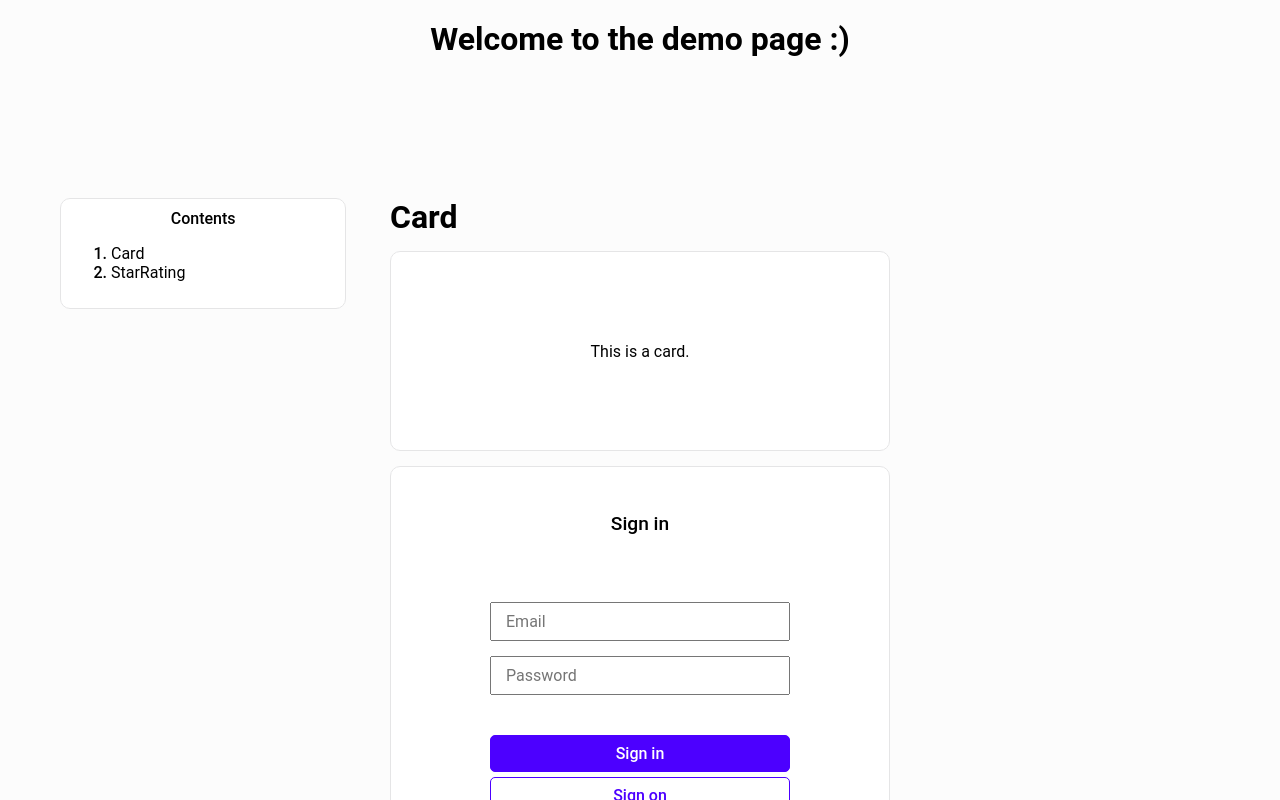
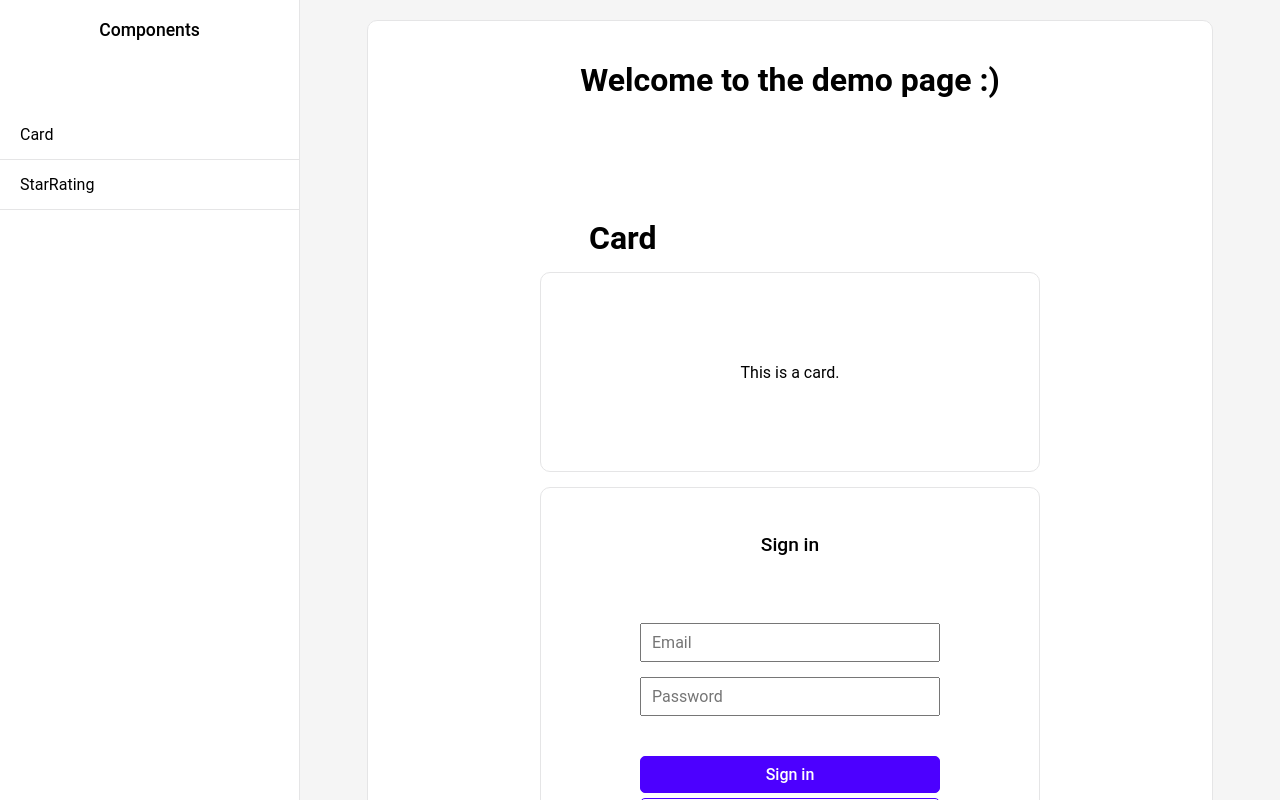
Before and after one commit to thelunacodes/thelunas-react-ts-components, a React (Vite) app: page / in a window 1280 px wide. Built offline with nearby package versions, Linux system fonts and the light colour scheme.

Commit message:
Deixei a página de demo mais fofinha :3

```diff
--- a/src/App.css
+++ b/src/App.css
@@ -1,5 +1,5 @@
 body {
-  background-color: #fcfcfc;
+  background-color: #f5f5f5;
 }
 
 p,
@@ -11,66 +11,68 @@ label {
   user-select: none;
 }
 
-/* "Contents" section */
-.demoPageContents {
-  position: absolute;
+.demoPageComponentList,
+.demoPageComponentListItem,
+.demoPageHeader,
+.demoPageColumn2 {
+  width: 100%;
 }
 
-.demoPageContentsSection {
-  padding:10px;
+/* "Component" section */
+.demoPageComponentList {
+  margin-top: 50px;
 }
 
-.demoPageContentItem {
-  margin-right: 150px;
+.demoPageComponentListItem {
+  padding: 15px 20px;
+  border-bottom: 1px solid #e5e5e6;
 }
 
-.demoPageContentItem:hover {
-  cursor: pointer;
-  text-decoration: underline;
-}
-
-.demoPageContentItem::marker {
-  font-weight: 500;
+.demoPageComponentListItem:hover {
+  background-color: #e5e5e6;
 }
 
 /* Columns */
-.demoPageColumnContainer {
-  padding: 0px 40px
-}
 
 .demoPageHeader {
-  width: 100%;
-  margin-bottom: 100px;
+  margin-bottom: 80px;
 }
 
 .demoPageHeader,
-.demoPageColumn1,
-.demoPageColumn2,
-.demoPageColumn3 {
+.demoPageColumn2 {
   padding: 20px;
 }
 
-.demoPageColumn1,
-.demoPageColumn2,
-.demoPageColumn3 {
-  display: flex;
-  flex-direction: column;
-}
-
-.demoPageColumn1,
-.demoPageColumn3 {
-  width: 60%;
+.demoPageColumn1 {
+  width: 19vw;
+  max-width: 370px;
+  min-width: 300px;
+  background-color: #ffffff;
+  border-right: 1px solid #e5e5e6;
 }
 
 .demoPageColumn2 {
-  width: 700px;
-  max-width: 700px;
+  flex: 1;
+  min-height: 0;
+  overflow-y: auto;
+  height: 100vh;
   gap: 35px;
+
 }
 
 /* Sections */
+.demoSectionsContainer {
+  background-color: white;
+  width: 90%;
+  padding: 40px 20px;
+  border: 1px solid #e5e5e6;
+  border-radius: 10px;
+}
+
 .demoPageSectionContainer {
-  width: 100%;
+  width: 50%;
+  max-width: 500px;
+  padding: 20px 0px;
 }
 
 .demoPageComponentTitle {
--- a/src/App.tsx
+++ b/src/App.tsx
@@ -1,6 +1,5 @@
-import { useRef } from 'react'
+import React, { useRef } from 'react'
 import './App.css'
-import Card from './components/Card/Card'
 
 import './globalStyling.css'
 import CardDemo from './DemoSections/CardDemo/CardDemo';
@@ -18,43 +17,44 @@ function App() {
   const cardRef = useRef<HTMLDivElement>(null);
   const starRatingRef = useRef<HTMLDivElement>(null);
 
-  const sectionsDict = [
+  const sectionListDict = [
     { "title": "Card", "refObj": cardRef },
     { "title": "StarRating", "refObj": starRatingRef },
   ]
 
+  const sectionList = [
+    <CardDemo cardRef={cardRef} />,
+    <StarRatingDemo starRatingRef={starRatingRef} />
+  ]
+
   return (
-    <div className='flex column fullScreen hScroll'>
-        <header className='demoPageHeader'>
-            <h1 className='centeredText'>Welcome to the demo page :)</h1>
-        </header>
-        <div className='flex row demoPageColumnContainer'>
-          <div className='demoPageColumn1'>
+    <div className='flex column fullScreen '>
+        <div className='flex row'>
+          <div className='flex column vCenter demoPageColumn1'>
+            <p className='centeredText semibold' style={{padding: '20px', fontSize:'1.1rem'}}>Components</p>
 
-            <div className='demoPageContents'>
-              <Card children={
-                <div className='demoPageContentsSection'>
-                    <p className='centeredText semibold'>Contents</p>
-                    <ol>
-                      { sectionsDict.map((section, idx) =>
-                        <li key={idx} className='demoPageContentItem' onClick={() => scrollToSection(section.refObj)}>
-                          {section.title}
-                        </li>)
-                      }
-                    </ol>
-                </div>
-              }/>
+            <div className='demoPageComponentList'>
+              { sectionListDict.map((section, idx) =>
+                <div key={idx} className='demoPageComponentListItem' onClick={() => scrollToSection(section.refObj)}>
+                  <p>{section.title}</p>
+                </div>)
+              }
             </div>
+
           </div>
 
           <div className='flex column vCenter demoPageColumn2'>
+            <div className='flex column vCenter demoSectionsContainer'>
+              <h1 className='centeredText' style={{marginBottom: '100px'}}>Welcome to the demo page :)</h1>
 
-            <CardDemo cardRef={cardRef} />
-            <StarRatingDemo starRatingRef={starRatingRef} />
-
+              { sectionList.map((section, idx) =>
+                <React.Fragment key={idx}>
+                  {section}
+                  <div className='divider'></div>
+                </React.Fragment>
+              )}
+            </div>
           </div>
-
-          <div className='demoPageColumn3'></div>
         </div>
     </div>
   )
--- a/src/DemoSections/CardDemo/CardDemo.css
+++ b/src/DemoSections/CardDemo/CardDemo.css
@@ -3,6 +3,31 @@
 .cardDemoContainer,
 .cardDemoButton {
     width: 100%;
+}
+
+.cardDemoContainer,
+.cardDemoSignInFields {
+    gap: 15px;
+}
+
+#btn-sign-in,
+#btn-sign-on {
+    border-color: #4c00ff;
+}
+
+.cardDemoButton,
+#email-input,
+#password-input,
+label {
+    font-size: 1rem;
+    font-family: var(--default-font);
+    margin: 0
+}
+
+#email-input,
+#password-input {
+    padding: 8px 10px;
+    width: 300px;
 }
 
 .cardDemoExample1 {
@@ -13,51 +38,28 @@
     padding: 45px 20px;
 }
 
-.cardDemoContainer,
-.cardDemoSignInFields {
-    gap: 15px;
-}
-
 .cardDemoSignInFields {
     margin-top: 67px;
-}
-
-label {
-    font-size: 1rem;
-    margin: 0;
-}
-
-#email-input,
-#password-input {
-    font-size: 1rem;
-    font-family: var(--default-font);
-    padding: 8px 14px;
-    width: 300px;
 }
 
 .cardDemoButton {
     padding: 8px;
     margin: none;
 
-    font-family: var(--default-font);
-    font-size: 1rem;
-    font-weight: 550;
-
     border-style: solid;
     border-width: 1px;
     border-radius: 5px;
 
+    font-weight: 500;
     cursor: pointer;
 }
 
 #btn-sign-in {
     background-color: #4c00ff;
-    border-color: #4c00ff;
     color: #ffffff;
 }
 
 #btn-sign-on {
     background-color: #ffffff;
-    border-color: #4c00ff;
     color: #4c00ff
 }
--- a/src/DemoSections/CardDemo/CardDemo.tsx
+++ b/src/DemoSections/CardDemo/CardDemo.tsx
@@ -16,9 +16,8 @@ export default function CardDemo({cardRef}:CardDemoType) {
                 <Card children={
                     <div className='flex vCenter hCenter cardDemoExample1'>
                         <p>This is a card.</p>
-                    </div> }
-
-                style={{width: '500px', height:'200px'}}/>
+                    </div>
+                } style={{width: '500px', height:'200px'}}/>
 
                 <Card children={
                     <div className='flex column vCenter cardDemoExample2'>
@@ -26,24 +25,23 @@ export default function CardDemo({cardRef}:CardDemoType) {
 
                         <div className="flex column cardDemoSignInFields">
                             <div className="flex column">
-                                {/* <label className="semibold" htmlFor="email-input">Email</label> */}
                                 <input type="email" id="email-input" placeholder="Email"/>
                             </div>
 
                             <div className="flex column">
-                                {/* <label className="semibold" htmlFor="password-input">Password</label> */}
                                 <input type="password" id="password-input" placeholder="Password"/>
                             </div>
 
-                            <div className="flex column vCenter" style={{marginTop: '25px', gap: "5px"}}>
+                            <div className="flex column vCenter" style={{margin: '25px 0px', gap: "5px"}}>
                                 <button className="cardDemoButton" id="btn-sign-in">Sign in</button>
                                 <button className="cardDemoButton" id="btn-sign-on">Sign on</button>
                             </div>
                         </div>
-                    </div> }
+                    </div>
+                } style={{width: '500px', height:'fit-content'}}/>
+            </div>
+            <p className="centeredText" style={{fontStyle: 'italic'}}>Usage example of the 'card' component.</p>
 
-                style={{width: '500px', height:'fit-content'}}/>
-            </div>
         </div>
     )
 }
--- a/src/DemoSections/StarRatingDemo/StarRatingDemo.css
+++ b/src/DemoSections/StarRatingDemo/StarRatingDemo.css
@@ -1,13 +1,14 @@
 .starRatingDemoContainer {
     width: 100%;
+    margin-top: 20px;
 }
 
 .starRatingDemoOptions {
-    margin-top: 20px;
+    margin-top: 40px;
     gap: 5px;
 }
 
 .starRatingDemoOptInput {
     width: 40px;
-    margin: 0px 10px;
+    margin-right: 10px;
 }
--- a/src/DemoSections/StarRatingDemo/StarRatingDemo.tsx
+++ b/src/DemoSections/StarRatingDemo/StarRatingDemo.tsx
@@ -10,14 +10,15 @@ type StarRatingDemoType = {
 export default function StarRatingDemo({starRatingRef}:StarRatingDemoType) {
     const [rating, setRating] = useState(0);
     const [maxRating, setMaxRating] = useState(5);
+    const [starWidth, setStarWidth] = useState(20);
     const [showEmptyStars, setShowEmptyStars] = useState(true);
     const [readOnly, setReadOnly] = useState(false);
 
     return (
         <div className='demoPageSectionContainer' ref={starRatingRef}>
-            <h1 className='demoPageComponentTitle'>Star Rating</h1>
-            <div className='flex column vCenter hScroll starRatingDemoContainer'>
-                <StarRating rating={rating} ratingSetter={readOnly ? undefined : setRating} maxRating={maxRating} showEmptyStars={showEmptyStars} />
+            <h1 className='demoPageComponentTitle'>StarRating</h1>
+            <div className='flex column hScroll starRatingDemoContainer'>
+                <StarRating rating={rating} ratingSetter={readOnly ? undefined : setRating} starWidth={`${starWidth}px`} maxRating={maxRating} showEmptyStars={showEmptyStars} />
 
             </div>
             <div className="flex column starRatingDemoOptions">
@@ -25,10 +26,10 @@ export default function StarRatingDemo({starRatingRef}:StarRatingDemoType) {
                     <input type="number" className="starRatingDemoOptInput" id="opt-max-rating" min={0} value={maxRating} onChange={(e) => setMaxRating(Number(e.target.value))} />
                     <label htmlFor="opt-max-rating">Max Rating </label>
                 </div>
-                {/* <div>
-                    <input type="number" id="opt-max-rating" value={maxRating} onChange={(e) => setShowEmptyStars(e.target.checked)} />
-                    <label htmlFor="opt-max-rating">Max Rating </label>
-                </div> */}
+                <div>
+                    <input type="number" className="starRatingDemoOptInput" id="opt-star-width" min={0} value={starWidth} onChange={(e) => setStarWidth(Number(e.target.value))} />
+                    <label htmlFor="opt-star-width">Star width (in pixels) </label>
+                </div>
                 <div>
                     <input type="checkbox" id="opt-show-empty-stars" checked={showEmptyStars} onChange={(e) => setShowEmptyStars(e.target.checked)} />
                     <label htmlFor="opt-show-empty-stars">Show empty stars</label>
--- a/src/components/StarRating/StarRating.css
+++ b/src/components/StarRating/StarRating.css
@@ -12,15 +12,23 @@
 }
 
 .resetScoreBtn {
+    border: none;
+    margin: none;
+
     margin-left: 10px;
     width: auto;
     height: auto;
     aspect-ratio: 1/1;
+
+    background-color: #00000000;
+
 }
 
 .resetScoreIcon {
     cursor: pointer;
     color: #bdbdbd;
+    width: 100%;
+    height: 100%;
 }
 
 .hidden {
--- a/src/globalStyling.css
+++ b/src/globalStyling.css
@@ -15,6 +15,7 @@
 .fullScreen {
   height: 100vh;
   width: 100vw;
+  overflow: hidden;
 }
 
 .vScroll {
@@ -32,3 +33,10 @@
 .semibold {
     font-weight: 500;
 }
+
+.divider {
+  height: 1px;
+  width: 100%;
+  margin: 20px 0px;
+  background-color: #e5e5e6;
+}
```
Also changed, not shown: src/components/Carousel/Carousel.css (deleted, +0 -12 lines), src/components/Carousel/Carousel.tsx (deleted, +0 -21 lines), src/components/StarRating/StarRating.tsx (+15 -8 lines).
